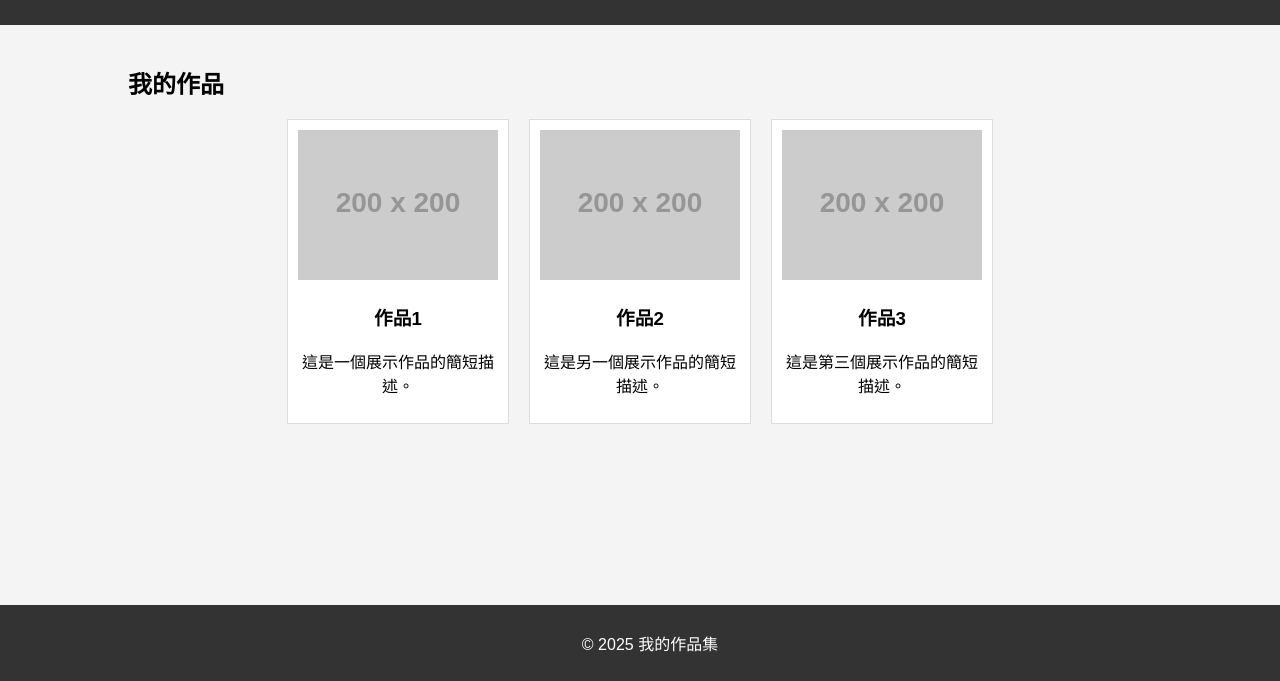
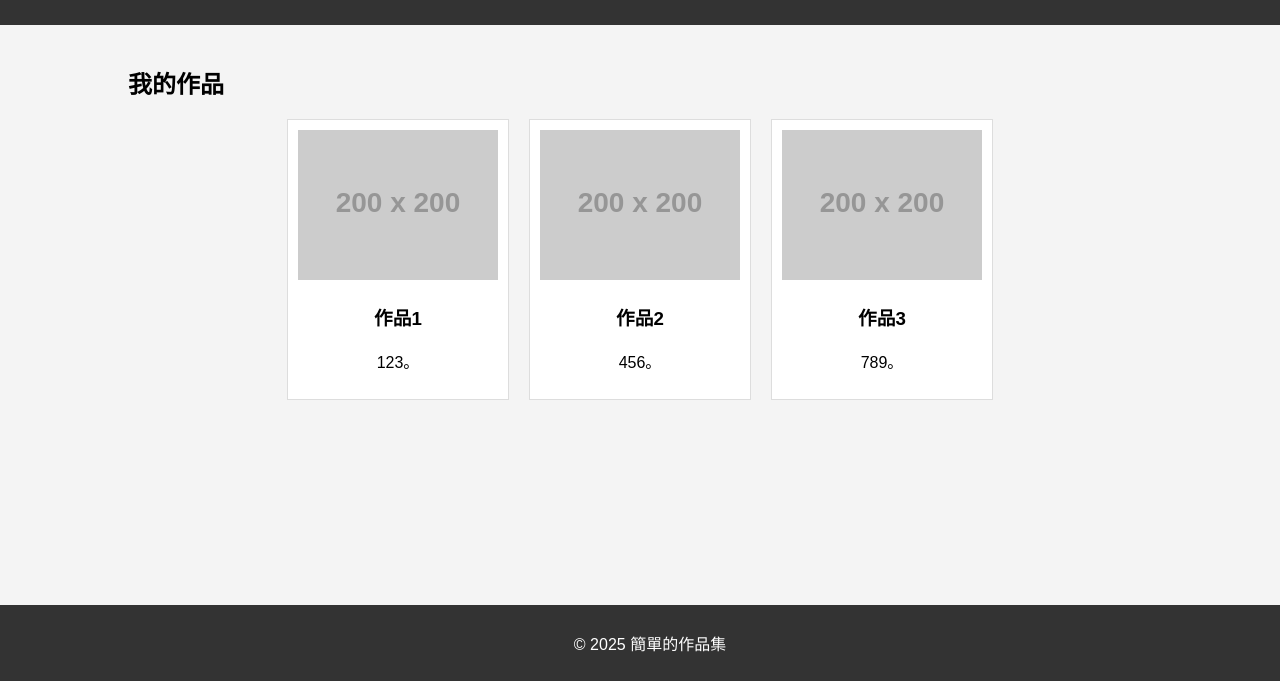
Before and after one commit to seiyu046/portfolio, a plain HTML site: page index.html in a window 1280 px wide. Shown: the part 119-800 px from the top of the page. Drawn offline with Linux system fonts and the light colour scheme; placeholder pictures from the web are drawn by us.

Commit message:
Update index.html

```diff
--- a/index.html
+++ b/index.html
@@ -3,7 +3,7 @@
 <head>
     <meta charset="UTF-8">
     <meta name="viewport" content="width=device-width, initial-scale=1.0">
-    <title>我的作品集</title>
+    <title>嫻的作品集</title>
     <style>
         body {
             font-family: Arial, sans-serif;
@@ -66,23 +66,23 @@
             <div class="project">
                 <img src="https://via.placeholder.com/200" alt="作品1">
                 <h3>作品1</h3>
-                <p>這是一個展示作品的簡短描述。</p>
+                <p>123。</p>
             </div>
             <div class="project">
                 <img src="https://via.placeholder.com/200" alt="作品2">
                 <h3>作品2</h3>
-                <p>這是另一個展示作品的簡短描述。</p>
+                <p>456。</p>
             </div>
             <div class="project">
                 <img src="https://via.placeholder.com/200" alt="作品3">
                 <h3>作品3</h3>
-                <p>這是第三個展示作品的簡短描述。</p>
+                <p>789。</p>
             </div>
         </div>
     </div>
 
     <footer>
-        <p>&copy; 2025 我的作品集</p>
+        <p>&copy; 2025 簡單的作品集</p>
     </footer>
 
 </body>
```
